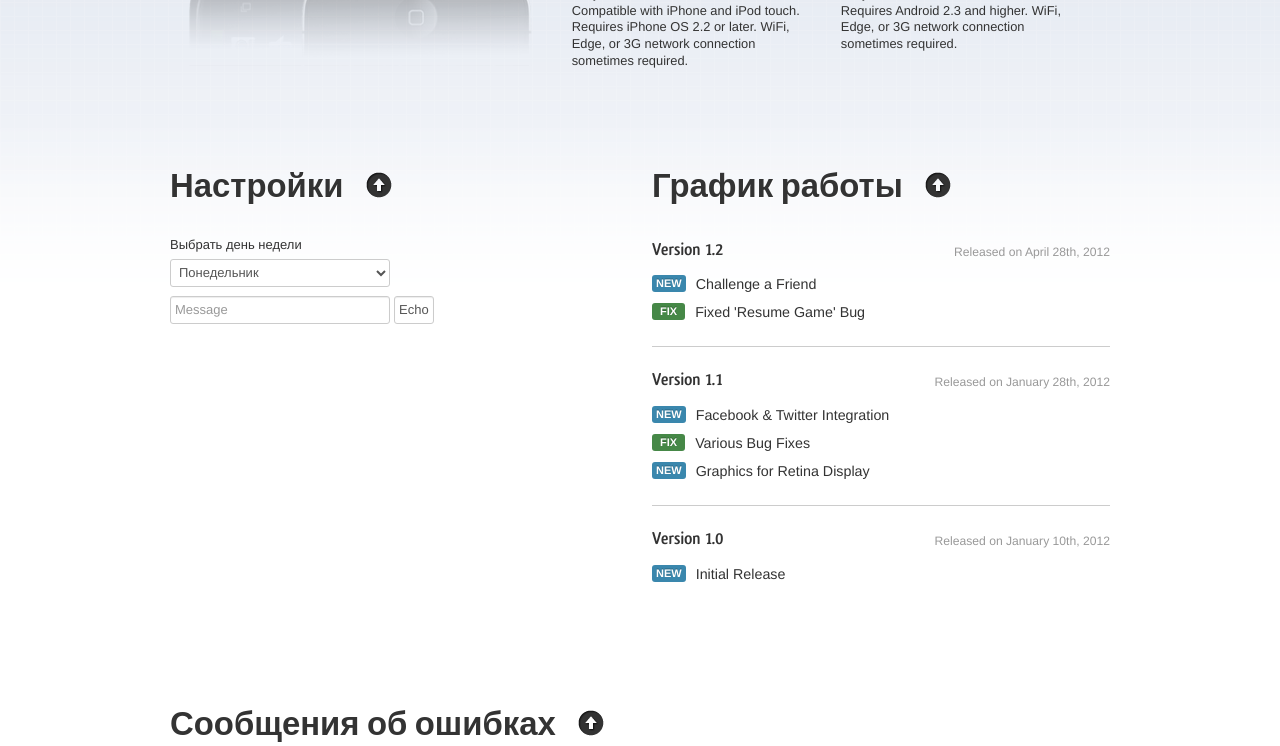
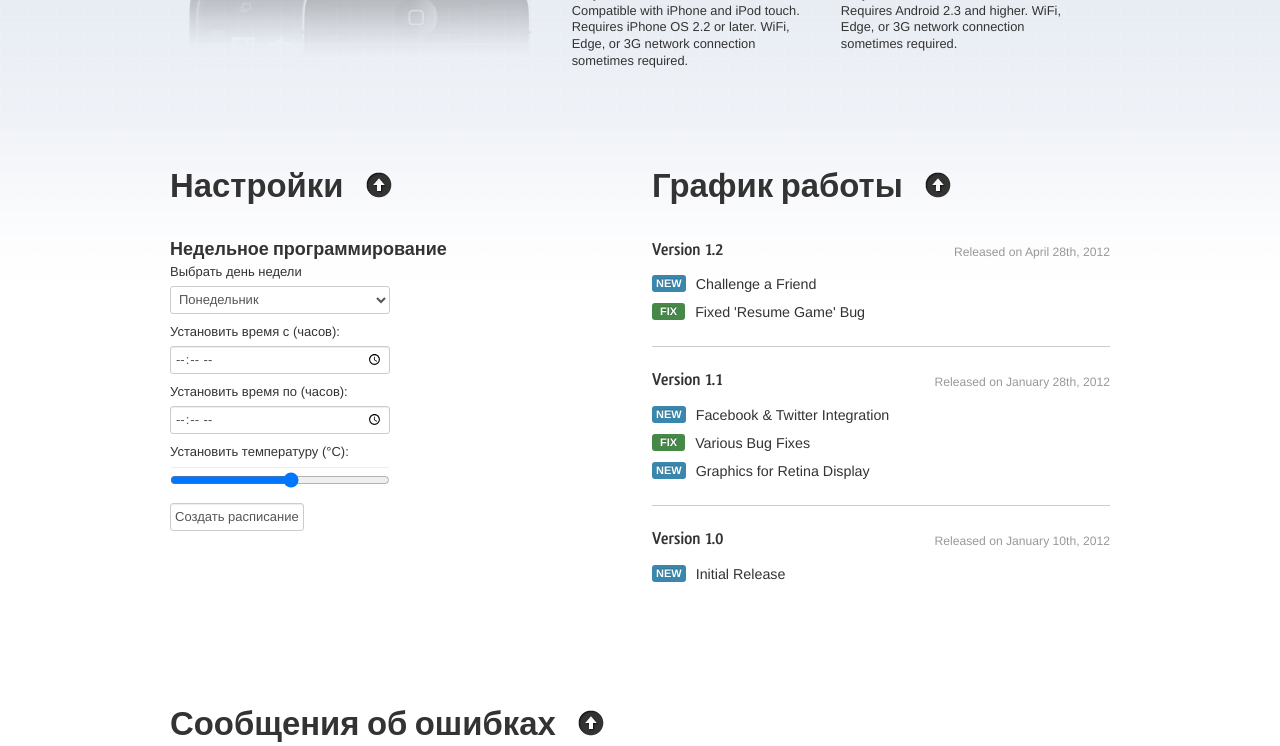
Before and after one commit to zip1982b/HeatingSystem, a Flask app: page / in a window 1280 px wide. Shown: the part 628-1374 px from the top of the page. Run offline with Flask 2, Linux system fonts and the light colour scheme; a user stored in the database is signed in; some libraries are stand-ins or nearby versions.

Commit message:
work pc добавил в шаблоны формы

```diff
--- a/app/templates/index.html
+++ b/app/templates/index.html
@@ -23,7 +23,7 @@
 					</ul>
 					<ul id="nav-list" class="nav pull-right">
 						<li><a href="#home">Главная</a></li>
-						<li><a href="#about">Настройки</a></li>
+						<li><a href="#settings">Настройки</a></li>
 						<li><a href="#updates">График работы</a></li>
 						<li><a href="#screenshots">Сообщения об ошибках</a></li>
 						<li><a href="#contact">Логи</a></li>
@@ -120,15 +120,16 @@
 
 
 		<!-- Настройки & График работы -->
-		<div class="row-fluid" id="about">
+		<div class="row-fluid" id="settings">
 
-			<div class="span6">
+			<div class="span6 settings">
 				<h2 class="page-title" id="scroll_up">
 					Настройки
 					<a href="#home" class="arrow-top">
 					<img src="static/img/arrow-top.png">
 					</a>
 				</h2>
+                <h3>Недельное программирование</h3>
 				<form id="emit" method="POST" action='#'>
 					<label for="selectDay">Выбрать день недели</label>
 					<select name="daysOfTheWeek" id="selectDay">
@@ -140,9 +141,16 @@
 						<option value="saturday">Суббота</option>
 						<option value="sunday">Воскресенье</option>
 					</select><br>
-					<input type="text" name="emit_data" id="emit_data" placeholder="Message">
-					<input type="submit" value="Echo">
+                    <label for="emit_data">Установить время с (часов):</label>
+					<input type="time" name="emit_data" id="emit_data" placeholder="set time"><br>
+                    <label for="emit_data">Установить время по (часов):</label>
+					<input type="time" name="emit_data" id="emit_data" placeholder="set time"><br>
+                    <label for="slider1">Установить температуру (°C):</label>
+                    <input id="slider1" class="sync" type="range" min="16" max="25" value="{{slider1}}" /> <br>
+					<input type="submit" value="Создать расписание">
    				 </form>
+
+
 
 
 			</div>
```
Also changed, not shown: app/static/css/styles.css (+7 -0 lines).
